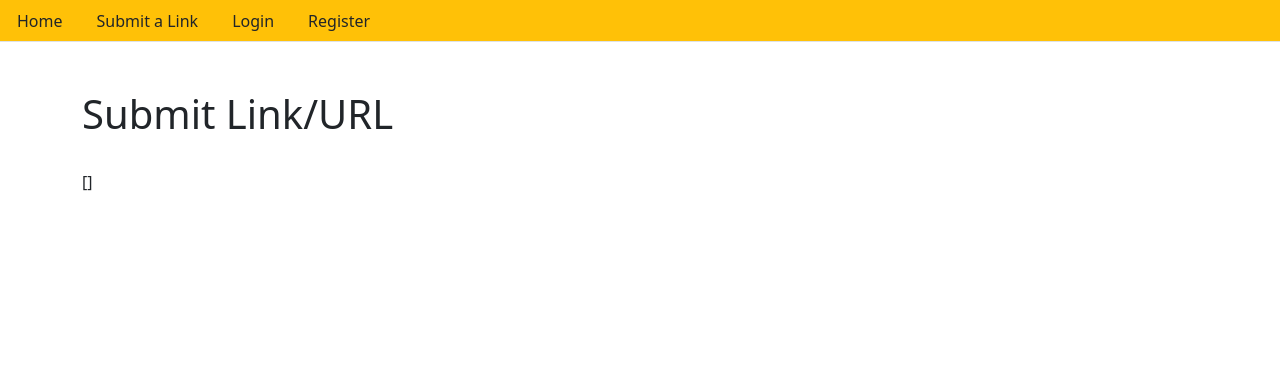
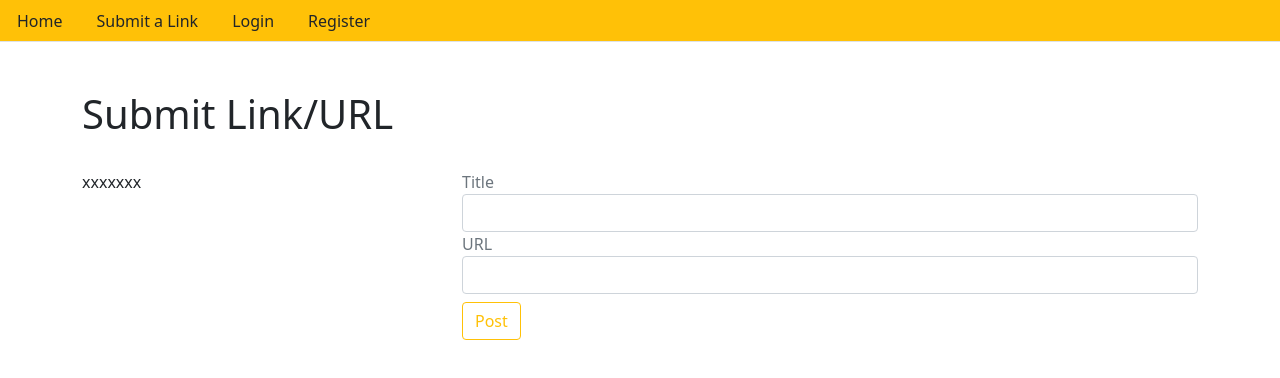
Before and after one commit to yashhhguptaaa/Connect-Content, a Next.js app in the folder client/: page /user/link/create in a window 1280 px wide. Shown: the top 378 px of the page. Built offline with nearby package versions, Linux system fonts and the light colour scheme; no server answers.

Commit message:
Working on submit a link page

```diff
--- a/client/pages/user/link/create.js
+++ b/client/pages/user/link/create.js
@@ -1,36 +1,81 @@
-import {useState, useEffect} from "react";
+import { useState, useEffect } from "react";
 import Layout from "../../../components/Layout";
 import { showSuccessMessage, showErrorMessage } from "../../../helpers/alerts";
 
-import axios from 'axios'
-import {API} from '../../../config'
+import axios from "axios";
+import { API } from "../../../config";
 
 const Create = () => {
+  const [state, setState] = useState({
+    title: "",
+    url: "",
+    categories: [],
+    loadedCategories: [],
+    success: "",
+    error: "",
+    type: "",
+    medium: "",
+  });
 
-    const [state, setState] = useState({
-        title : '',
-        url : '',
-        categories : [],
-        loadedCategories : [],
-        success : '',
-        error : '',
-        type : '',
-        medium : ''
-    })
-
-    const {title, url, categories, loadedCategories, success, error, type, medium} = state;
+  const {
+    title,
+    url,
+    categories,
+    loadedCategories,
+    success,
+    error,
+    type,
+    medium,
+  } = state;
 
   // load categories when component mounts using useEffect
   useEffect(() => {
-        loadCategories()
-    },[success])
+    loadCategories();
+  }, [success]);
 
   const loadCategories = async () => {
     const response = await axios.get(`${API}/categories`);
-        setState({...state, loadedCategories: response.data})
+    setState({ ...state, loadedCategories: response.data });
   };
 
+  const handleSubmit = async (e) => {};
+  const handleTitleChange = async (e) => {
+    setState({ ...state, title: e.target.value, error: "", success: "" });
+  };
+  const handleURLChange = async (e) => {
+    setState({ ...state, url: e.target.url, error: "", success: "" });
+  };
 
+  //link create form
+  const submitLinkForm = () => (
+    <form onSubmit={handleSubmit}>
+      <div className="form-group">
+        <label className="text-muted">Title</label>
+        <input
+          type="text"
+          className="form-control"
+          onChange={handleTitleChange}
+          value={title}
+          required
+        />
+      </div>
+      <div className="form-group">
+        <label className="text-muted">URL</label>
+        <input
+          type="url"
+          className="form-control"
+          onChange={handleURLChange}
+          value={url}
+          required
+        />
+      </div>
+      <div>
+        <button className="btn btn-outline-warning mt-2" type="submit">
+          Post
+        </button>
+      </div>
+    </form>
+  );
 
   return (
     <Layout>
@@ -38,11 +83,14 @@ const Create = () => {
         <div className="col-md-12">
           <h1>Submit Link/URL</h1>
           <br />
-                    {JSON.stringify(loadedCategories)}
         </div>
       </div>
+      <div className="row">
+        <div className="col-md-4">xxxxxxx</div>
+        <div className="col-md-8">{submitLinkForm()}</div>
+      </div>
     </Layout>
-    )
-}
+  );
+};
 
 export default Create;
```
Lines whose indentation alone changed are shown as unchanged.
